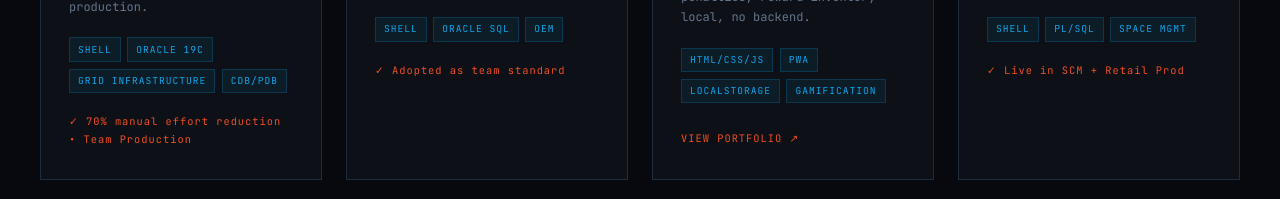
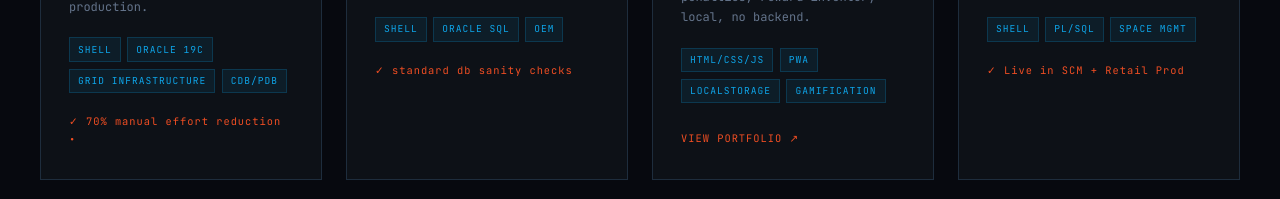
Before and after one commit to Aniruddha-puranik/DBA_Portfolio, a plain HTML site: page index.html in a window 1280 px wide. Shown: the part 4114-4313 px from the top of the page. Drawn offline with Linux system fonts and the light colour scheme.

Commit message:
Update index.html

```diff
--- a/index.html
+++ b/index.html
@@ -482,7 +482,7 @@
           <span class="project-tag">Grid Infrastructure</span>
           <span class="project-tag">CDB/PDB</span>
         </div>
-        <div class="project-result">&#10003; 70% manual effort reduction &bull; Team Production</div>
+        <div class="project-result">&#10003; 70% manual effort reduction &bull;</div>
       </div>
       <div class="project-card reveal">
         <div class="project-type">DBA Tooling &bull; Shell</div>
@@ -493,7 +493,7 @@
           <span class="project-tag">Oracle SQL</span>
           <span class="project-tag">OEM</span>
         </div>
-        <div class="project-result">&#10003; Adopted as team standard</div>
+        <div class="project-result">&#10003; standard db sanity checks </div>
       </div>
       <div class="project-card reveal">
         <div class="project-type">Side Project &bull; Web App</div>
```
